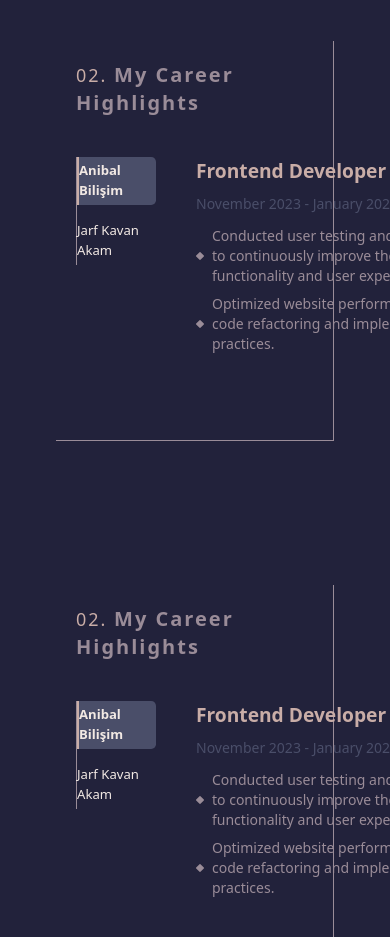
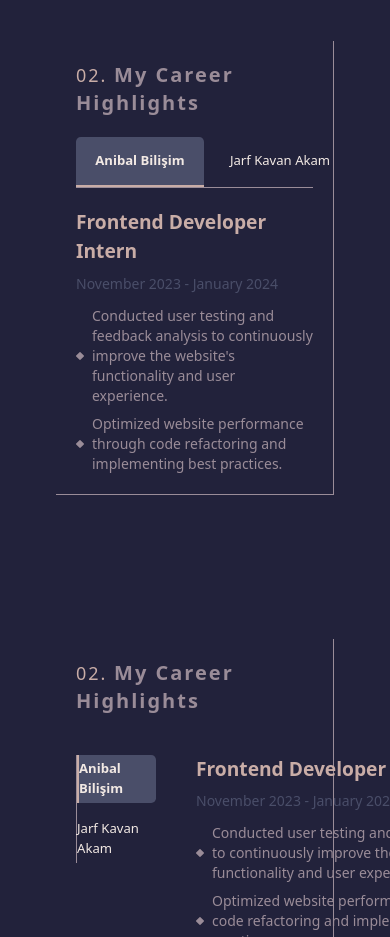
Before and after one commit to HitaBeeDev/portfolio, a React (Vite) app: page / in a window 390 px wide. Shown: the part 1900-2837 px from the top of the page. Built offline with nearby package versions, Linux system fonts and the light colour scheme.

Commit message:
updating tabs

```diff
--- a/src/Components/ExperienceSection.jsx
+++ b/src/Components/ExperienceSection.jsx
@@ -13,7 +13,7 @@ function AboutSection() {
     >
       <div className="lg:col-span-2 bg-color1"></div>
 
-      <div className="lg:p-10 lg:pb-16 lg:pr-16 lg:col-span-10 p-5 border-r border-b h-[25rem] border-color3">
+      <div className="lg:p-10 lg:pb-16 lg:pr-16 lg:col-span-10 p-5 border-r border-b lg:h-[25rem] border-color3">
         <p className="lg:text-4xl text-xl text-color3 font-semibold tracking-widest">
           <span className="text-color4 font-medium lg:text-2xl text-lg">
             02.{" "}
@@ -21,26 +21,26 @@ function AboutSection() {
           My Career Highlights
         </p>
 
-        <div className="grid grid-cols-12 gap-10 mt-10">
-          <div className="border-l border-color3 h-fit col-span-3 flex flex-col gap-3">
+        <div className="lg:grid lg:grid-cols-12 gap-10 mt-5 lg:mt-10">
+          <div className="lg:border-l border-b border-color3 h-fit col-span-3 flex lg:flex-col flex-row gap-3">
             {jobTabContents.map((tab, index) => (
               <div
                 key={index}
-                className={` cursor-pointer ${
+                className={`cursor-pointer ${
                   index === activeTab
-                    ? "transition-all bg-color2 rounded-r-[0.3rem] duration-500 font-semibold border-l-2 border-color4"
+                    ? "transition-all bg-color2 lg:rounded-r-[0.3rem] rounded-t-[0.3rem] duration-500 font-semibold border-b-2 lg:border-l-2 border-color4"
                     : ""
                 }`}
                 onClick={() => setActiveTab(index)}
               >
-                <p className="h-12 text-color5 text-[0.82rem] flex justify-center items-center">
+                <p className="h-12 w-32 text-color5 text-[0.82rem] flex justify-center items-center">
                   {tab.jobFirm}
                 </p>
               </div>
             ))}
           </div>
 
-          <div className="col-span-9">
+          <div className="col-span-9 mt-5 lg:mt-0">
             <p className="text-[1.2rem] font-semibold text-color4">
               {jobTabContents[activeTab].jobPosition}
             </p>
```
